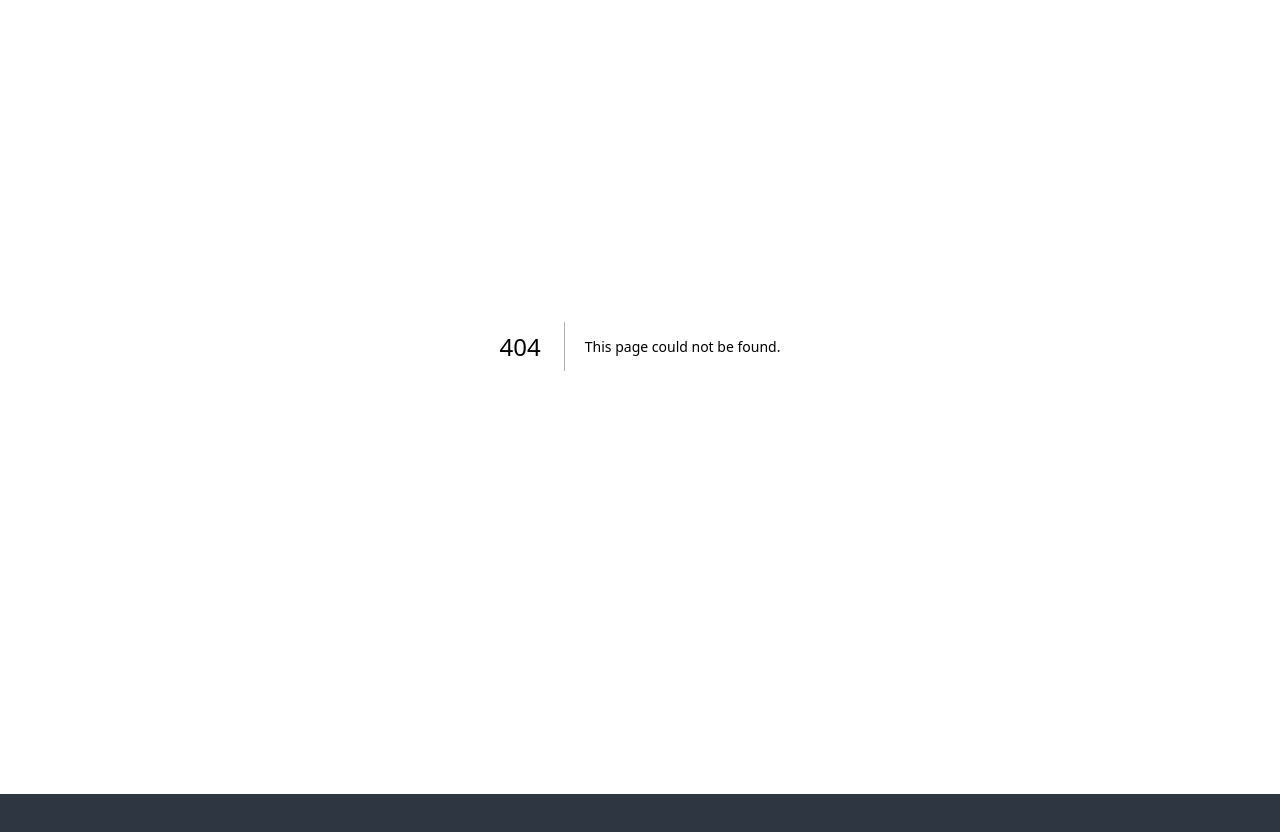
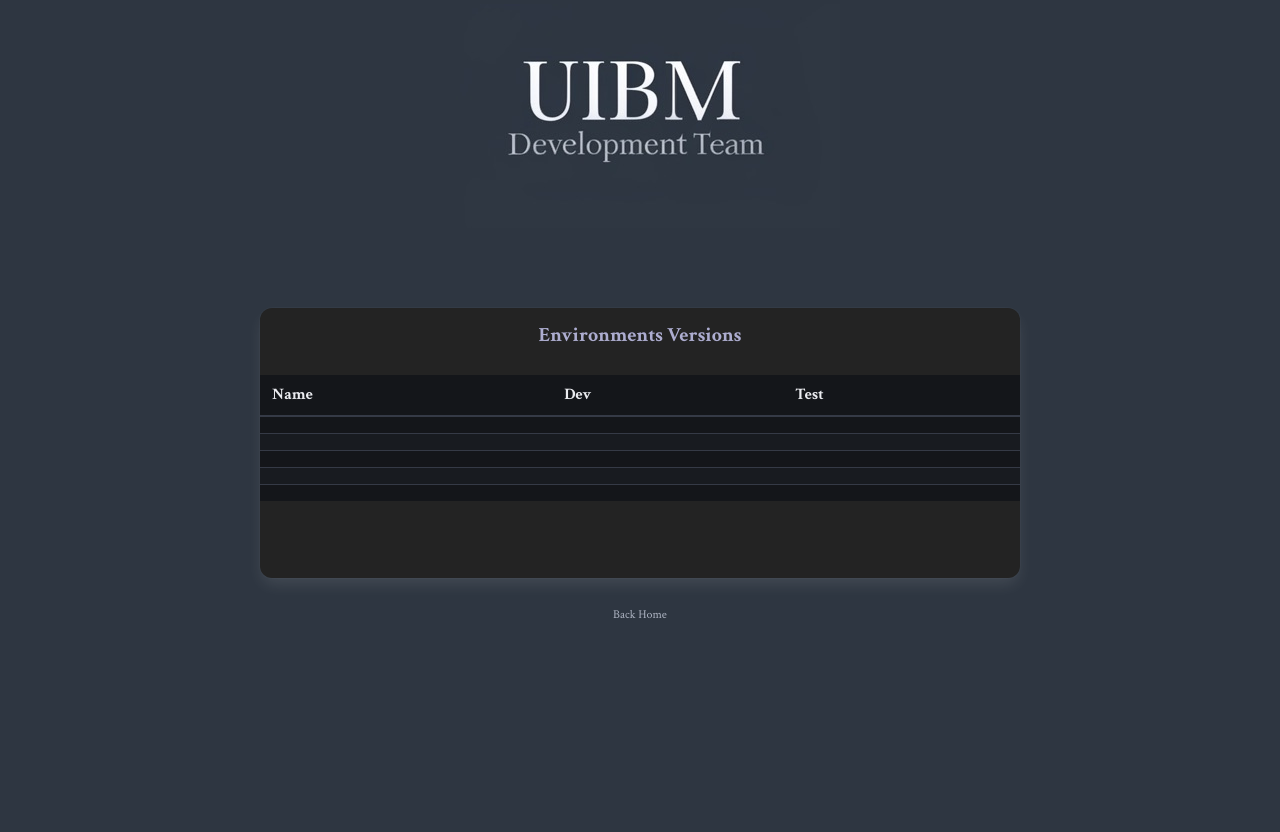
Before and after one commit to guildenstern70/uibmsites, a Next.js app: page /versions in a window 1280 px wide. Before the commit this address had no page. Shown: the part 102-934 px from the top of the page. Before the commit the page ends 896 px from the top, so only its background shows below. Built offline with nearby package versions, Linux system fonts and the light colour scheme.

Commit message:
Version comparer draft

```diff
--- /dev/null
+++ b/src/app/versions/page.js
@@ -0,0 +1,43 @@
+//
+// Copyright (c) 2024-25 Alessio Saltarin. All rights reserved.
+// Licensed under the MIT license. See LICENSE file in the project root for details.
+//
+
+import '../global.scss';
+import Image from 'next/image';
+import VersionsComparer from "@/components/versions-comparer";
+import Link from "next/link";
+
+export default function VersionsPage() {
+    return (
+        <>
+            <div id="uibmlogo" className={"columns is-centered"}>
+                <Image
+                    src="/uibmlogo.jpg"
+                    width={400}
+                    height={224}
+                    priority={true}
+                    alt="UIBM Logo"
+                />
+            </div>
+
+            <div id="uibmservices" className={"columns"}>
+                <div className={"column"}>
+                    &nbsp;
+                </div>
+                <div className={"column is-two-thirds"}>
+                     <VersionsComparer />
+                </div>
+                <div className={"column"}>
+                    &nbsp;
+                </div>
+            </div>
+
+            <div className="has-text-centered mt-2">
+                <Link className="is-size-7 has-text-grey-light" href="/">Back Home</Link>
+            </div>
+
+            <div className="spacer"></div>
+        </>
+    );
+}
--- /dev/null
+++ b/src/components/versions-comparer.js
@@ -0,0 +1,58 @@
+//
+// Copyright (c) 2024-25 Alessio Saltarin. All rights reserved.
+// Licensed under the MIT license. See LICENSE file in the project root for details.
+//
+
+'use client';
+
+export default function VersionsComparer() {
+    return <div className="uibm panel">
+        <div className="fixed-grid has-1-cols">
+            <div className="grid">
+                <div className="cell">
+                    <h2 className="title my-4 has-text-centered">Environments Versions</h2>
+                </div>
+                <div className="cell">
+                    <div id="versions" >
+                        <table className="table is-fullwidth is-striped is-hoverable">
+                            <thead>
+                            <tr>
+                                <th>Name</th>
+                                <th>Dev</th>
+                                <th>Test</th>
+                            </tr>
+                            </thead>
+                            <tbody>
+                            <tr>
+                                <td></td>
+                                <td></td>
+                                <td></td>
+                            </tr>
+                            <tr>
+                                <td></td>
+                                <td></td>
+                                <td></td>
+                            </tr>
+                            <tr>
+                                <td></td>
+                                <td></td>
+                                <td></td>
+                            </tr>
+                            <tr>
+                                <td></td>
+                                <td></td>
+                                <td></td>
+                            </tr>
+                            <tr>
+                                <td></td>
+                                <td></td>
+                                <td></td>
+                            </tr>
+                            </tbody>
+                        </table>
+                    </div>
+                </div>
+            </div>
+        </div>
+    </div>
+}
```
Also changed, not shown: src/app/page.js (+6 -1 lines), src/components/versions-descriptor.js (added, +11 -0 lines).
